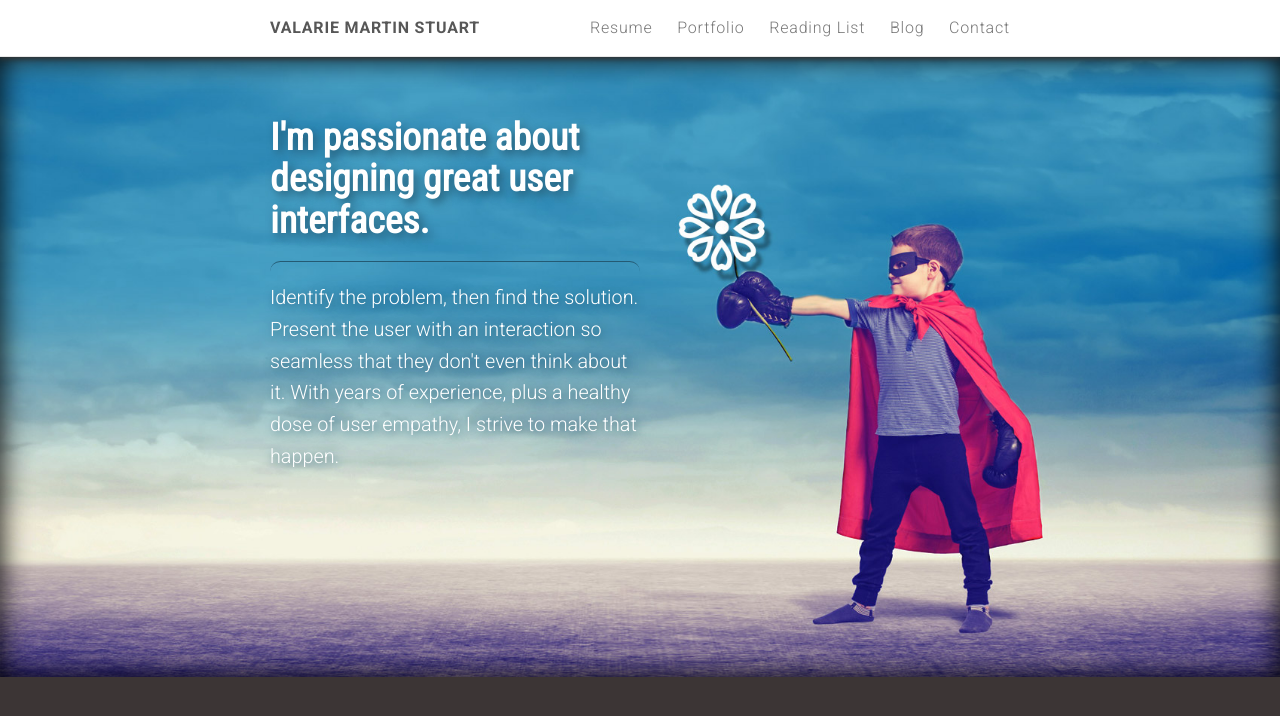
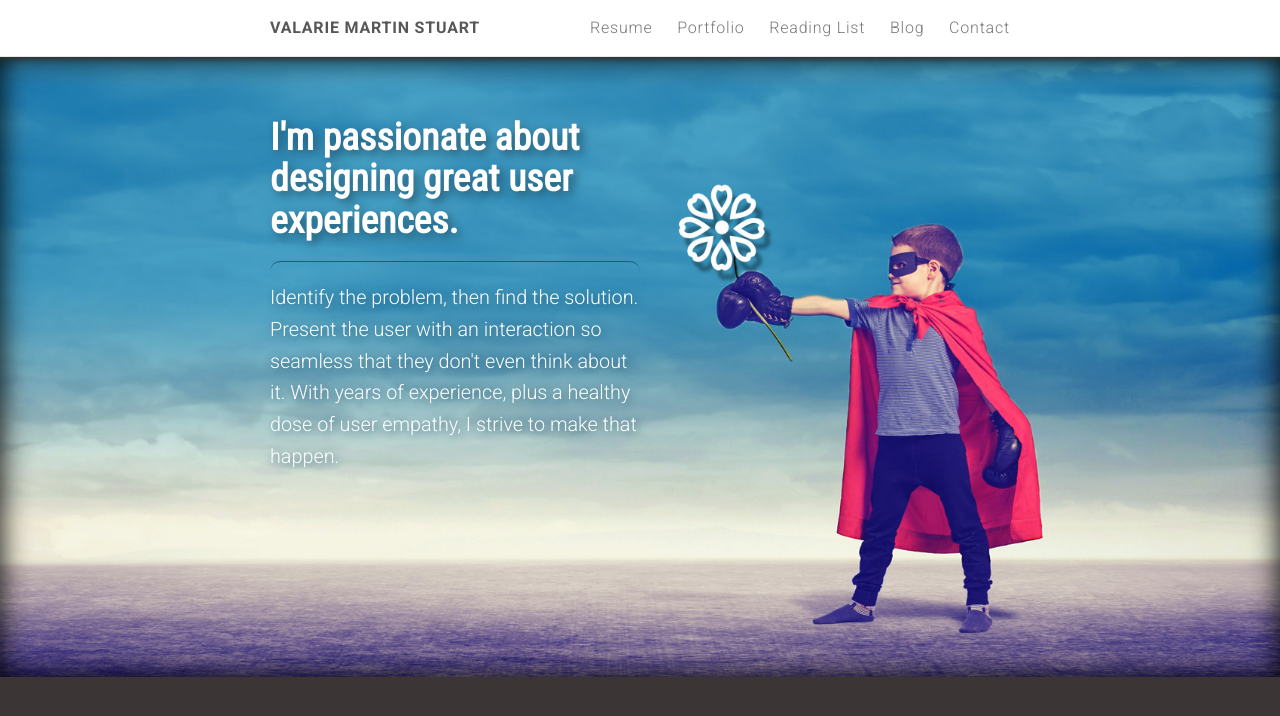
Before and after one commit to valariems/valariems.github.io, a Jekyll site: the page built from index.html, in a window 1280 px wide, cut to the strip 0-717 px from the top of the page. Built offline with Jekyll 4.4.1, drawn with Linux system fonts in a browser that asks for light colours; nearby versions of some CDN libraries.

Commit message:
Change headline on front page.

```diff
--- a/index.html
+++ b/index.html
@@ -5,7 +5,7 @@ layout: about-story
 <section class="intro parallax parallax-1">
   <div class="wrapper">
     <div class="story-text">
-      <div class="leadin">I'm passionate about designing great user interfaces.</div>
+      <div class="leadin">I'm passionate about designing great user experiences.</div>
       <hr>
       Identify the problem, then find the solution. Present the user with an interaction so seamless that they don't even think about it. With years of experience, plus a healthy dose of user empathy, I strive to make that happen.
     </div>
```
